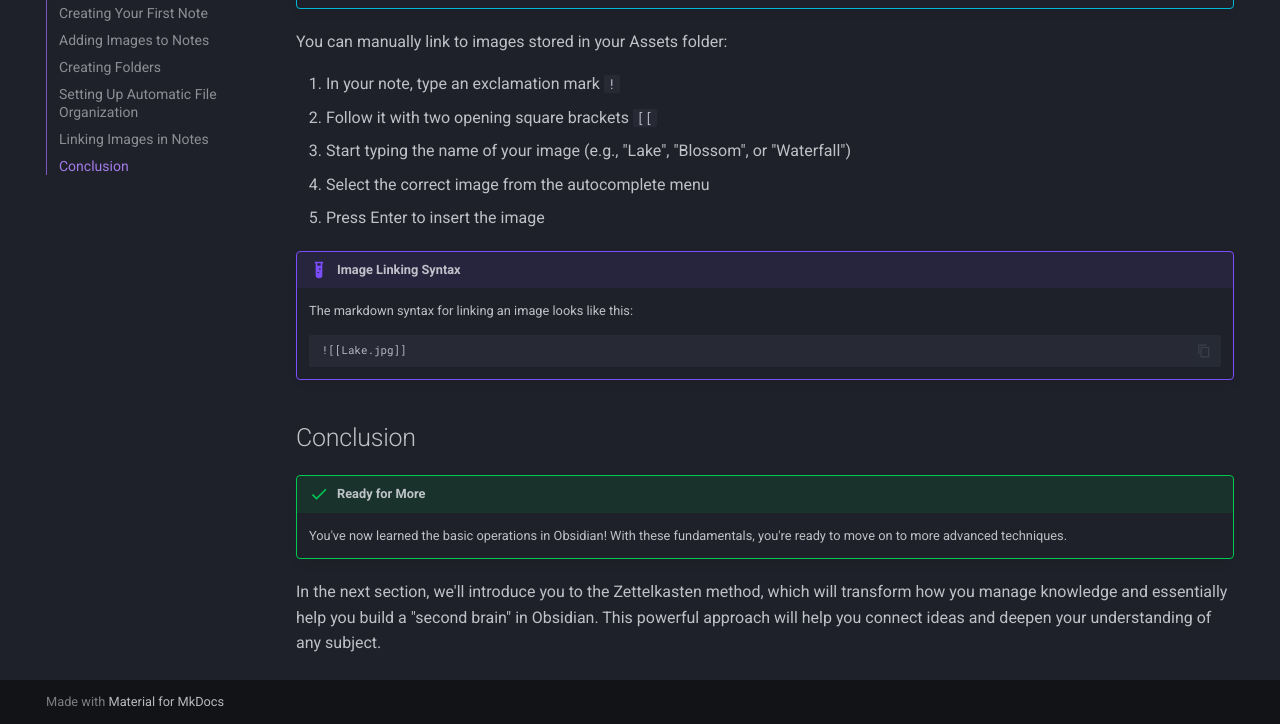
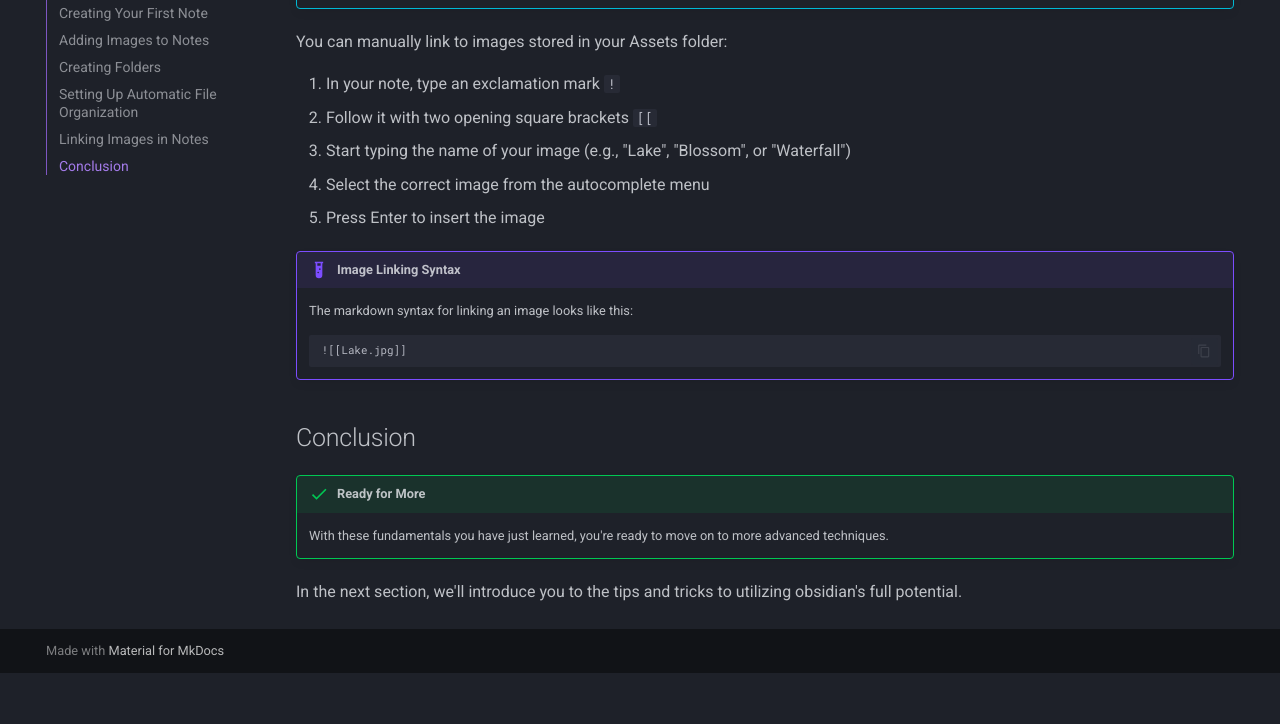
Before and after one commit to djrandhawa15/Markdown-Project-Working, an MkDocs documentation site: the page built from docs/1 - basic-operations/index.md, in a window 1280 px wide and 900 px high, scrolled down 7723 px, cut to the strip 176-900 px from the top of the window. Built offline with MkDocs 1.6.1 and Material for MkDocs 9.7.7, drawn with Linux system fonts in a browser that asks for light colours; after the commit the page ends 8572 px from its top, so only the background shows below that.

Commit message:
updaed intro

```diff
--- a/docs/1 - basic-operations/index.md
+++ b/docs/1 - basic-operations/index.md
@@ -150,6 +150,6 @@ You can manually link to images stored in your Assets folder:
 ## Conclusion
 
 !!! success "Ready for More"
-    You've now learned the basic operations in Obsidian! With these fundamentals, you're ready to move on to more advanced techniques.
+    With these fundamentals you have just learned, you're ready to move on to more advanced techniques.
 
-In the next section, we'll introduce you to the Zettelkasten method, which will transform how you manage knowledge and essentially help you build a "second brain" in Obsidian. This powerful approach will help you connect ideas and deepen your understanding of any subject.
+In the next section, we'll introduce you to the tips and tricks to utilizing obsidian's full potential.
```
